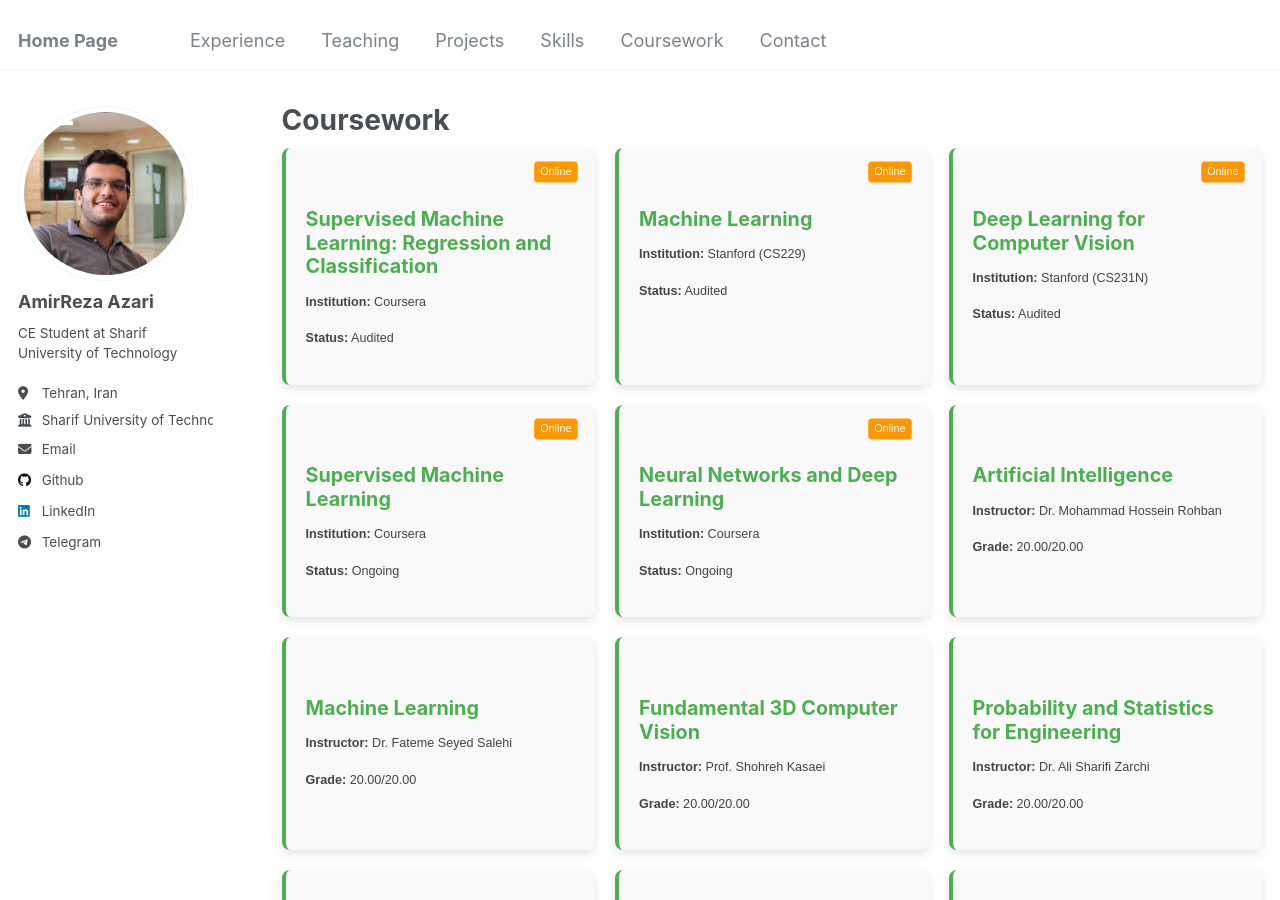
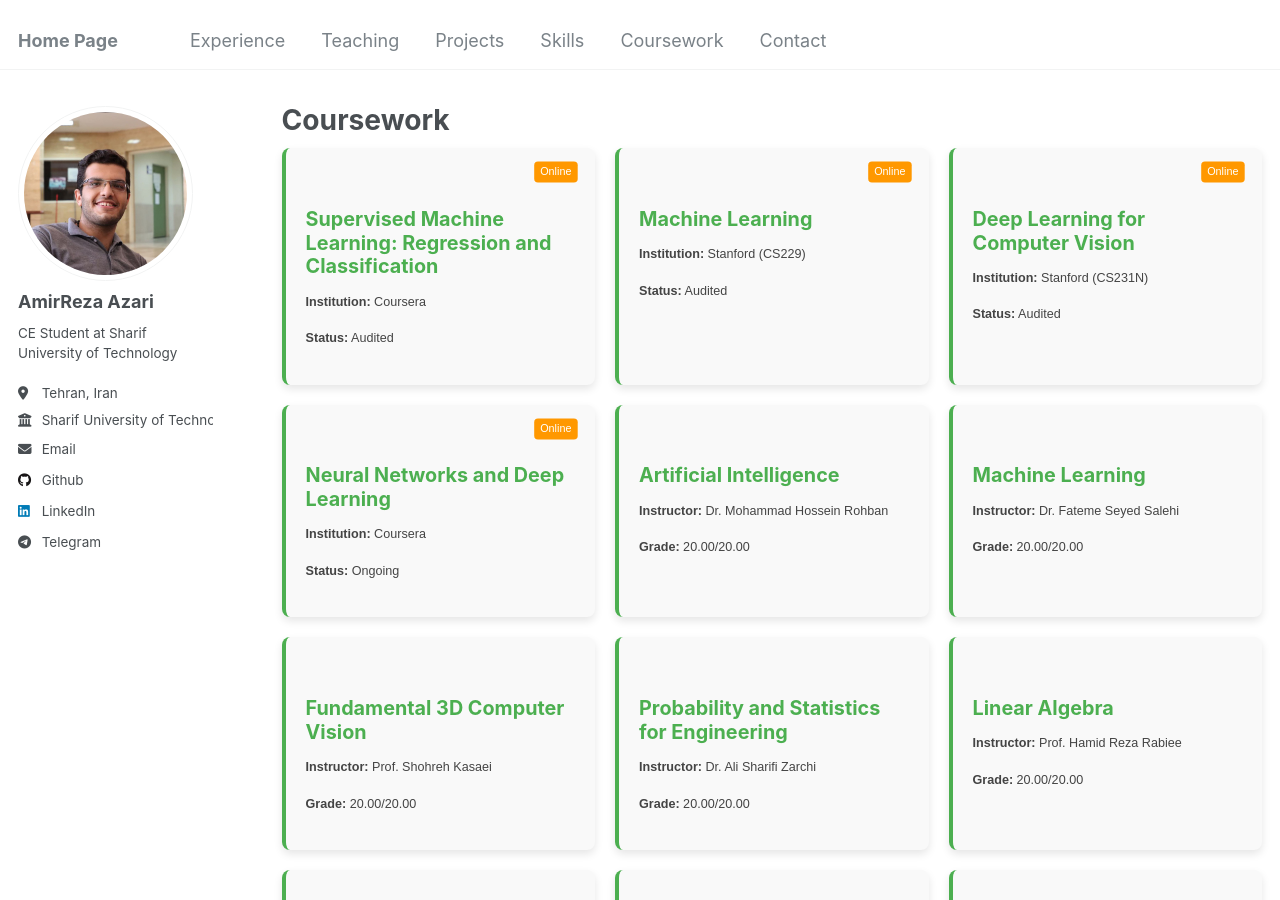
Before and after one commit to Amirreza81/Amirreza81.github.io, a Jekyll site: the page built from _pages/cws.md, in a window 1280 px wide and 900 px high. Built offline with Jekyll 4.4.1, drawn with Linux system fonts in a browser that asks for light colours.

Commit message:
delete surplus card

```diff
--- a/_pages/cws.md
+++ b/_pages/cws.md
@@ -26,13 +26,6 @@ author_profile: true
     <h4>Deep Learning for Computer Vision</h4>
     <p><strong>Institution:</strong> Stanford (CS231N)</p>
     <p><strong>Status:</strong> Audited</p>
-    <span class="label">Online</span>
-  </div>
-
-  <div class="course-card online-course animated-card" style="--delay: 2;">
-    <h4>Supervised Machine Learning</h4>
-    <p><strong>Institution:</strong> Coursera</p>
-    <p><strong>Status:</strong> Ongoing</p>
     <span class="label">Online</span>
   </div>
 
```
